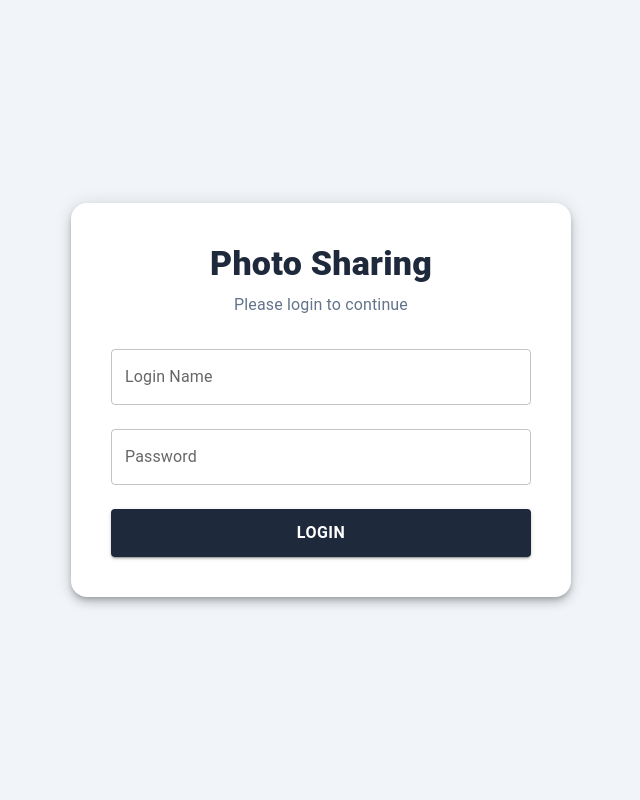
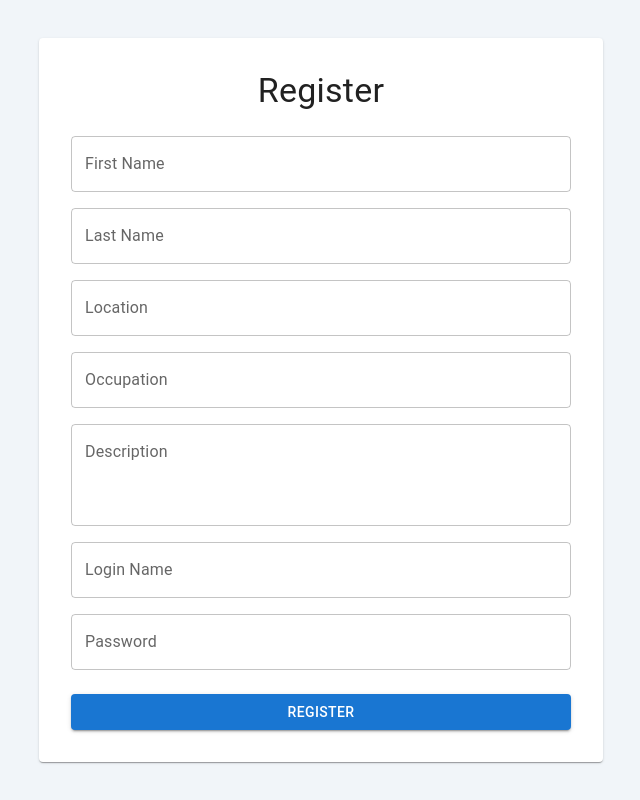
Before and after one commit to tranhieu2005do/PhotoShareFE, a React (Create React App) app: page /register in a window 1280 px wide. Shown: the whole page, without its empty margins (319-959 px from the left). Built offline with nearby package versions, Linux system fonts and the light colour scheme.

Commit message:
problem 4: register

```diff
--- a/package.json
+++ b/package.json
@@ -11,7 +11,7 @@
     "@testing-library/user-event": "^13.5.0",
     "react": "^18.2.0",
     "react-dom": "^18.2.0",
-    "react-router-dom": "^6.22.3",
+    "react-router-dom": "^6.30.3",
     "react-scripts": "5.0.1",
     "web-vitals": "^2.1.4"
   },
--- a/src/App.js
+++ b/src/App.js
@@ -8,7 +8,7 @@ import {
   Routes,
   Navigate,
 } from "react-router-dom";
-
+import Register from "./components/Register";
 import TopBar from "./components/TopBar";
 import UserDetail from "./components/UserDetail";
 import UserList from "./components/UserList";
@@ -18,11 +18,22 @@ import LoginRegister from "./components/Login";
 const App = () => {
   const [topBarContext, setTopBarContext] = useState("");
   const [currentUser, setCurrentUser] = useState(false);
-
+  if (!currentUser) {
     return (
       <Router>
-      {!currentUser && <LoginRegister setCurrentUser={setCurrentUser} />}
-      {currentUser && (
+        <Routes>
+          <Route
+            path="/"
+            element={<LoginRegister setCurrentUser={setCurrentUser} />}
+          />
+
+          <Route path="/register" element={<Register />} />
+        </Routes>
+      </Router>
+    );
+  }
+  return (
+    <Router>
       <Box sx={{ display: "flex", flexDirection: "column", height: "100vh" }}>
         <TopBar context={topBarContext} setCurrentUser={setCurrentUser} />
         <Grid container spacing={0} sx={{ flexGrow: 1, pt: "64px" }}>
@@ -64,10 +75,7 @@ const App = () => {
                 }}
               >
                 <Routes>
-                    <Route
-                      path="/"
-                      element={<Navigate to="/users" replace />}
-                    />
+                  <Route path="/" element={<Navigate to="/users" replace />} />
                   <Route
                     path="/users"
                     element={
@@ -97,7 +105,6 @@ const App = () => {
           </Grid>
         </Grid>
       </Box>
-      )}
     </Router>
   );
 };
--- a/src/components/Login/index.jsx
+++ b/src/components/Login/index.jsx
@@ -7,7 +7,7 @@ import {
   Button,
   Alert,
 } from "@mui/material";
-
+import { Link } from "react-router-dom";
 function LoginRegister({ setCurrentUser }) {
   const [loginForm, setLoginForm] = useState({
     loginName: "",
@@ -149,6 +149,19 @@ function LoginRegister({ setCurrentUser }) {
         >
           Login
         </Button>
+        <Button
+          fullWidth
+          variant="outlined"
+          component={Link}
+          to="/register"
+          sx={{
+            mt: 2,
+            py: 1.2,
+            fontWeight: 700,
+          }}
+        >
+          Register
+        </Button>
       </Paper>
     </Box>
   );
--- /dev/null
+++ b/src/components/Register/index.jsx
@@ -0,0 +1,175 @@
+import React, { useState } from "react";
+import {
+  Box,
+  Paper,
+  Typography,
+  TextField,
+  Button,
+  Alert,
+} from "@mui/material";
+import { useNavigate } from "react-router-dom";
+
+function Register() {
+  const navigate = useNavigate();
+
+  const [form, setForm] = useState({
+    first_name: "",
+    last_name: "",
+    location: "",
+    description: "",
+    occupation: "",
+    login_name: "",
+    password: "",
+  });
+
+  const [error, setError] = useState("");
+
+  const handleRegister = async () => {
+    try {
+      const response = await fetch(
+        "https://cckzwq-5000.csb.app/user/register",
+        {
+          method: "POST",
+          headers: {
+            "Content-Type": "application/json",
+          },
+          body: JSON.stringify(form),
+        }
+      );
+
+      const data = await response.json();
+
+      if (!response.ok) {
+        throw new Error(data.message);
+      }
+
+      alert("Register successfully");
+
+      navigate("/");
+    } catch (err) {
+      setError(err.message);
+    }
+  };
+
+  return (
+    <Box
+      sx={{
+        minHeight: "100vh",
+        display: "flex",
+        justifyContent: "center",
+        alignItems: "center",
+        bgcolor: "#f1f5f9",
+      }}
+    >
+      <Paper
+        sx={{
+          p: 4,
+          width: 500,
+        }}
+      >
+        <Typography variant="h4" textAlign="center" mb={3}>
+          Register
+        </Typography>
+
+        {error && (
+          <Alert severity="error" sx={{ mb: 2 }}>
+            {error}
+          </Alert>
+        )}
+
+        <TextField
+          fullWidth
+          label="First Name"
+          sx={{ mb: 2 }}
+          onChange={(e) =>
+            setForm({
+              ...form,
+              first_name: e.target.value,
+            })
+          }
+        />
+
+        <TextField
+          fullWidth
+          label="Last Name"
+          sx={{ mb: 2 }}
+          onChange={(e) =>
+            setForm({
+              ...form,
+              last_name: e.target.value,
+            })
+          }
+        />
+
+        <TextField
+          fullWidth
+          label="Location"
+          sx={{ mb: 2 }}
+          onChange={(e) =>
+            setForm({
+              ...form,
+              location: e.target.value,
+            })
+          }
+        />
+
+        <TextField
+          fullWidth
+          label="Occupation"
+          sx={{ mb: 2 }}
+          onChange={(e) =>
+            setForm({
+              ...form,
+              occupation: e.target.value,
+            })
+          }
+        />
+
+        <TextField
+          fullWidth
+          multiline
+          rows={3}
+          label="Description"
+          sx={{ mb: 2 }}
+          onChange={(e) =>
+            setForm({
+              ...form,
+              description: e.target.value,
+            })
+          }
+        />
+
+        <TextField
+          fullWidth
+          label="Login Name"
+          sx={{ mb: 2 }}
+          onChange={(e) =>
+            setForm({
+              ...form,
+              login_name: e.target.value,
+            })
+          }
+        />
+
+        <TextField
+          fullWidth
+          type="password"
+          label="Password"
+          sx={{ mb: 3 }}
+          onChange={(e) =>
+            setForm({
+              ...form,
+              password: e.target.value,
+            })
+          }
+        />
+
+        <Button fullWidth variant="contained" onClick={handleRegister}>
+          Register
+        </Button>
+      </Paper>
+    </Box>
+  );
+}
+
+export default Register;
--- a/src/components/TopBar/index.jsx
+++ b/src/components/TopBar/index.jsx
@@ -1,9 +1,9 @@
 import React, { useRef } from "react";
 import { AppBar, Toolbar, Typography, Box, Button } from "@mui/material";
-
+import { useNavigate } from "react-router-dom";
 function TopBar({ context, setCurrentUser }) {
   const fileInputRef = useRef(null);
-
+  const navigate = useNavigate();
   const handleUploadPhoto = async (event) => {
     try {
       const file = event.target.files[0];
@@ -62,6 +62,7 @@ function TopBar({ context, setCurrentUser }) {
 
       // Clear current user
       setCurrentUser(null);
+      navigate("/");
     } catch (err) {
       console.log(err);
     }
```
Also changed, not shown: 1 other file (tests, documents, lock files or other folders). Lines whose indentation alone changed are shown as unchanged.
